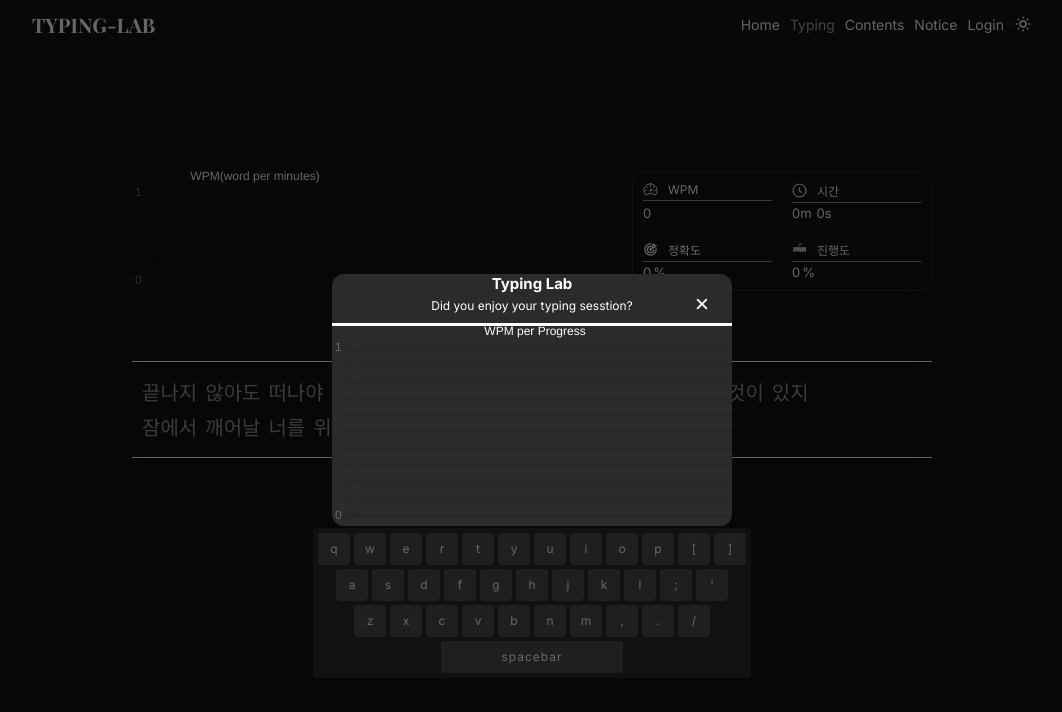
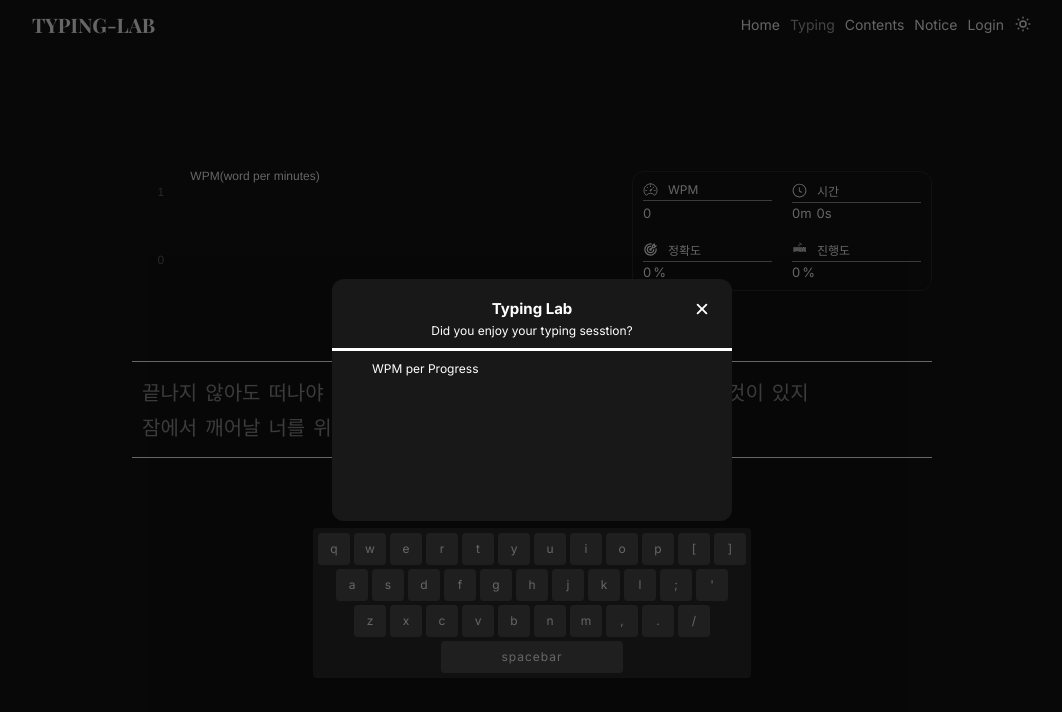
Before and after one commit to lofi-J/Typing-Lab, a Next.js app: page /typing in a window 1280 px wide. Shown: the top 712 px of the page, without its empty margins (108-1170 px from the left). Built offline with nearby package versions, Linux system fonts and the light colour scheme; a web font is replaced by a local one.

Commit message:
[개발] wpmHistory 및 LineChart.tsx 기능 추가
 - 부모로부터 option을 받아 머지후 적용할 수 있음

```diff
--- a/app/globals.css
+++ b/app/globals.css
@@ -15,7 +15,8 @@
   --card-gradient-start-color: #131d30;
   --card-gradient-end-color: #15091b;
   --card-gradient-background: linear-gradient(to right, var(--card-gradient-start-color), var(--card-gradient-end-color));
-  --accent-color: #054bfc;
+  --accent-color: #e7fe55;
+  --color-with-accent: #000;
   --light-yellow: #fdfda4;
   --red: #ff8a8a;
   --gray: #1d1e21; /* font-color */
@@ -32,6 +33,7 @@
   --gray-700: #666666;
   --gray-800: #4f4f4f;
   --gray-900: #2b2b2b;  /* 가장 어두운 회색 */
+  --modal-background: #181818;
 
   /* shape */
   --border-radius: 12px;
--- a/component/chart/LineChart.tsx
+++ b/component/chart/LineChart.tsx
@@ -1,30 +1,45 @@
-import {Chart as ChartJS, CategoryScale, LinearScale, PointElement, LineElement, Legend} from "chart.js";
+import {
+  Chart as ChartJS,
+  CategoryScale,
+  LinearScale,
+  PointElement,
+  LineElement,
+  Legend,
+  ChartOptions,
+  Tick
+} from "chart.js";
 import { Line } from 'react-chartjs-2';
+import lodash from "lodash";
 import {getCSSVariable} from "@/utils/getCSSVariable";
 
 ChartJS.register(CategoryScale, LinearScale, PointElement, LineElement, Legend);
 
 interface ILineChart {
+  customOptions?: ChartOptions<'line'>;
   wpms: number[];
-  title: string;
+  title?: string;
+  Ytitle?: string;
+  Xtitle?: string;
 }
-const LineChart = ({wpms, title}: ILineChart) => {
+const LineChart = ({customOptions, wpms, title, Ytitle, Xtitle}: ILineChart) => {
   const labels = Array.from({length: wpms.length }, () => 0);
 
   const data = {
     labels: labels,
     datasets: [
       {
-        label: title,
+        label: title || '',
         data: [...wpms],
-        backgroundColor: "#fff",
-        borderColor: "#fff",
+        borderColor: getCSSVariable('--accent-color'),
         borderWidth: 1,
+        pointRadius: 0,
+        pointHoverRadius: 5,
       },
     ],
   }
 
-  const options = {
+  const options: ChartOptions<'line'> = {
+    responsive: true,
     plugins: {
       legend: {
         labels: {
@@ -33,25 +48,46 @@
           padding: 0,
           color: getCSSVariable('--primary-color'),
         },
-        onClick: () => null,
-      }
+        onClick: () => null, // title click disable
+      },
+      tooltip: {
+        enabled: true,
+        mode: 'nearest',
+        intersect: false, // 가장 가까운 포인트에 툴팁 표시
+        position: 'nearest',
+      },
+
+    },
+    interaction: {
+      mode: 'nearest', // 가장 가까운 점에 대해 호버링 활성화
+      axis: 'x',  // x축을 기준으로 호버링
+      intersect: false
     },
     scales: {
       x: {
+        title: {
+          display: true,
+          text: Xtitle,
+        },
         grid: { display: false },
         ticks: { display: false },
       },
       y: {
+        title: {
+          display: true,
+          text: Ytitle,
+        },
         beginAtZero: false,
         min: Math.min(...wpms),
         grid: { display: true },
         ticks: {
           display: true,
-          callback: (value: number, index: number, ticks: number[]) => {
+          // @ts-ignore
+          callback: (tickValue: number, index: number, ticks: Tick[]) => {
             if (index === 0 || index === ticks.length-1) {
-              return Math.round(value);
+              return Math.round(tickValue);
             }
-            return '';
+            return null;
           },
         },
       }
@@ -59,14 +95,22 @@
     elements: {
       point: { radius: 0 },
       line: { tension: 0.4 }
+    },
+    layout: {
+      padding: {
+        top: 0,
+        bottom: 0
+      }
     }
   }
+
+  // Deep merge
+  const mergedOptions = lodash.mergeWith({}, options, customOptions);
 
   return (
     <Line
       data={data}
-      // @ts-ignore
-      options={options}
+      options={mergedOptions}
     />
   );
 }
--- a/component/modal/styles/Dialog.module.css
+++ b/component/modal/styles/Dialog.module.css
@@ -23,6 +23,6 @@
   -webkit-box-pack: center;
   justify-content: center;
 	z-index: 20;
-	background-color: var(--gray-900);
+	background-color: var(--modal-background);
 	border-radius: var(--border-radius);
 }
--- a/component/modal/styles/TypingEndModal/TypingEndModal.module.css
+++ b/component/modal/styles/TypingEndModal/TypingEndModal.module.css
@@ -9,11 +9,27 @@
   align-items: center;
   padding-bottom: 1rem;
   border-bottom: 0.3rem solid var(--primary-color);
+  margin-top: 2rem;
 }
 .result {
+  display: flex;
+  flex-direction: column;
+  justify-content: center;
+  align-items: center;
+  padding: 1rem 0;
+}
+.data_wrap {
 
 }
-
+.chart {
+  position: relative;
+  width: 100%;
+  height: 15rem;
+  & > .chart_title {
+    font-size: 1.2rem;
+    margin-left: 4rem;
+  }
+}
 
 /* text */
 .title {
--- a/component/modal/styles/TypingEndModal/TypingEndModal.tsx
+++ b/component/modal/styles/TypingEndModal/TypingEndModal.tsx
@@ -2,6 +2,7 @@
 import CustomModal from "@/component/modal/CustomModal";
 import {TTextCounts} from "@/app/typing/page";
 import LineChart from "@/component/chart/LineChart";
+import {clearChartOption} from "@/utils/chartHelper";
 
 
 interface ITypingEndModal {
@@ -13,7 +14,7 @@
 }
 
 const TypingEndModal = ({close, wpm, textCounts, time, wpmHistory}: ITypingEndModal) => {
-  console.log(textCounts);
+
 
   return (
     <CustomModal close={close}>
@@ -23,7 +24,17 @@
           <span className={styles.sub_title}>Did you enjoy your typing sesstion?</span>
         </div>
         <div className={styles.result}>
-          <LineChart wpms={wpmHistory} title={'WPM per Progress'} />
+          <div className={styles.data_wrap}>
+
+          </div>
+          <div className={styles.chart}>
+            <div className={styles.chart_title}>WPM per Progress</div>
+            <LineChart
+              wpms={wpmHistory}
+              customOptions={clearChartOption}
+              Xtitle={'Progress'}
+            />
+          </div>
         </div>
       </div>
     </CustomModal>
--- a/package.json
+++ b/package.json
@@ -9,8 +9,10 @@
     "lint": "next lint"
   },
   "dependencies": {
+    "@types/lodash": "^4.17.7",
     "chart.js": "^4.4.3",
     "firebase": "^10.12.2",
+    "lodash": "^4.17.21",
     "moment": "^2.30.1",
     "next": "14.2.4",
     "react": "^18",
--- a/section/LandingSection/LandingSection.module.css
+++ b/section/LandingSection/LandingSection.module.css
@@ -28,7 +28,9 @@
 .p {
 	border-radius: var(--border-radius);
 	background-color: var(--accent-color);
+	color: var(--color-with-accent);
 	font-size: 1.2rem;
+	font-weight: bold;
 	padding: 0.8rem 1rem;
 	transition: transform linear 0.2s;
 	&:hover {
--- a/section/LandingSection/LandingSection.tsx
+++ b/section/LandingSection/LandingSection.tsx
@@ -36,7 +36,7 @@
           className={styles.press_btn}
           onClick={() => router.push('/typing')}
         >
-          <p className={styles.p}>Press to any key.</p>
+          <p className={styles.p}>Press to any key</p>
         </div>
       )}
     </div>
--- /dev/null
+++ b/utils/chartHelper.ts
@@ -0,0 +1,54 @@
+import { ChartOptions } from 'chart.js';
+
+export const clearChartOption: ChartOptions<'line'> = {
+  responsive: true,
+  maintainAspectRatio: false,
+  plugins: {
+    legend: {
+      display: false,
+    },
+    tooltip: {
+      enabled: false,
+    },
+  },
+  scales: {
+    x: {
+      display: false,
+      grid: {
+        display: false,
+      },
+      border: {
+        display: false,
+      },
+    },
+    y: {
+      display: false,
+      grid: {
+        display: false,
+      },
+      border: {
+        display: false,
+      },
+      ticks: {
+        display: false,
+      },
+      position: 'left',
+    },
+  },
+  elements: {
+    point: {
+      radius: 0,
+    },
+    line: {
+      borderWidth: 1,
+    },
+  },
+  layout: {
+    padding: {
+      left: 0,
+      right: 0,
+      top: 0,
+      bottom: 15
+    },
+  },
+};
```
Also changed, not shown: 1 other file (tests, documents, lock files or other folders).
